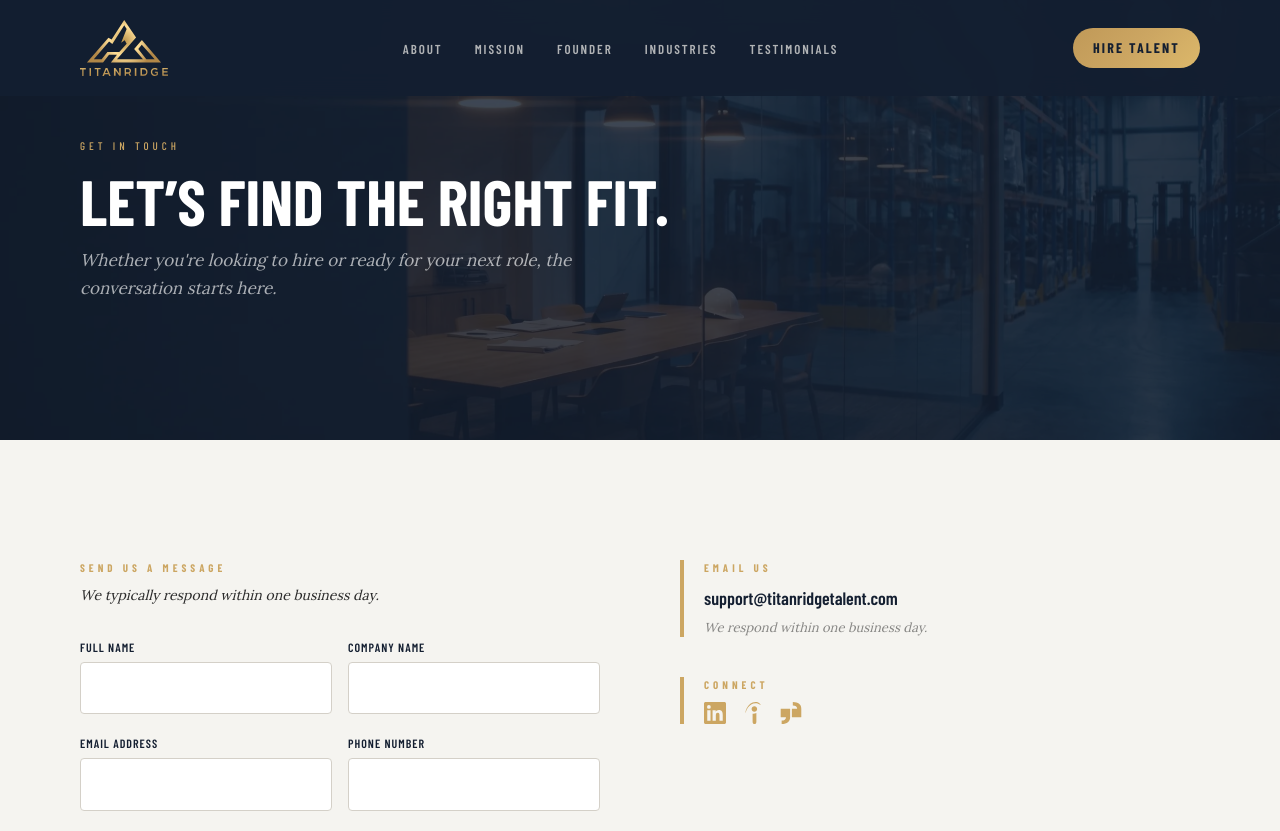
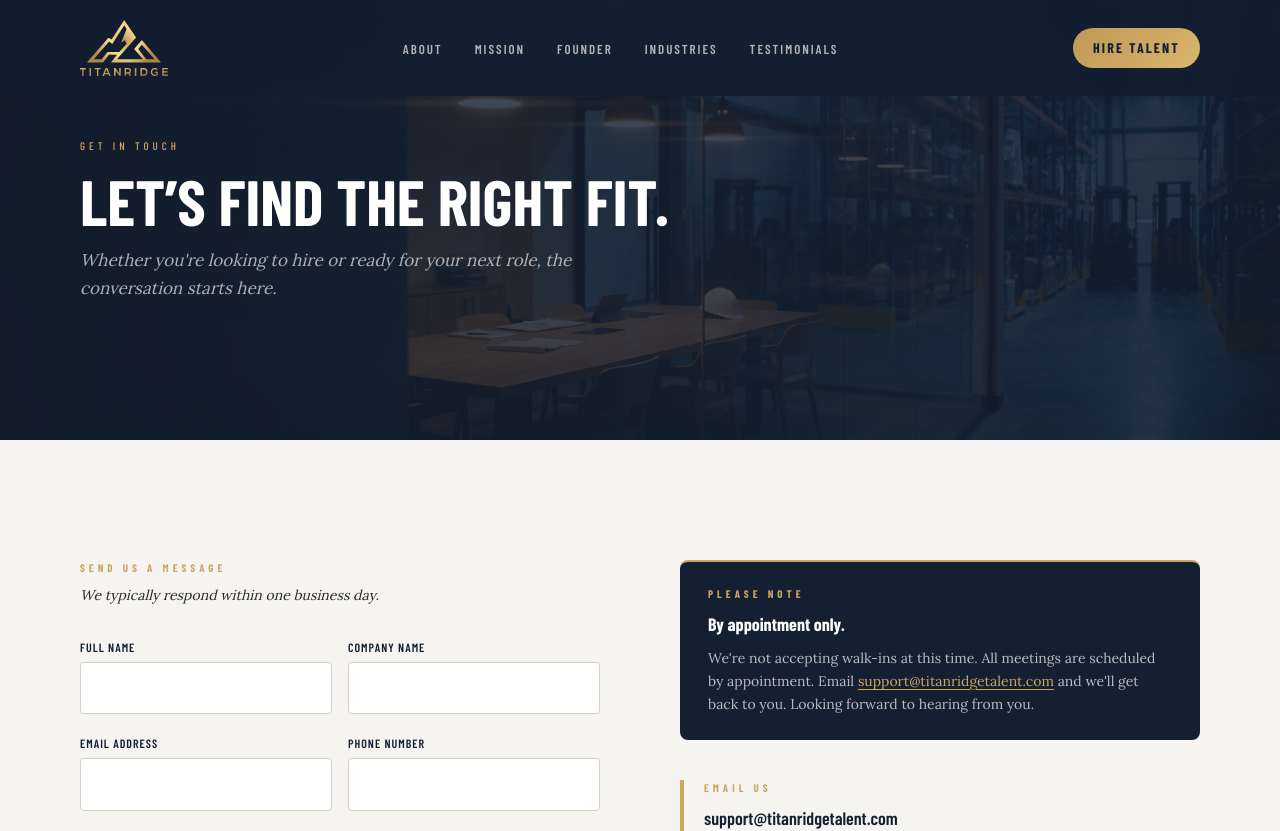
Before and after one commit to carter-stoddard/titanridgetalent, a Next.js app: page /contact in a window 1280 px wide. Shown: the top 831 px of the page. Built offline with nearby package versions, Linux system fonts and the light colour scheme; a web font is replaced by a local one.

Commit message:
Add by-appointment-only notice on contact page

```diff
--- a/src/components/contact/ContactMain.tsx
+++ b/src/components/contact/ContactMain.tsx
@@ -206,6 +206,59 @@ export default function ContactMain() {
           <div className="contact-info-col">
             <div className="flex flex-col" style={{ gap: "40px" }}>
               <div ref={setBlock(0)} style={{ opacity: 0 }}>
+                <div
+                  style={{
+                    backgroundColor: "#141F31",
+                    borderRadius: "8px",
+                    padding: "24px 28px",
+                    borderTop: "2px solid #CCA662",
+                  }}
+                >
+                  <p
+                    className="font-display font-bold uppercase"
+                    style={{
+                      fontSize: "11px",
+                      letterSpacing: "4px",
+                      color: "#CCA662",
+                      marginBottom: "10px",
+                    }}
+                  >
+                    Please Note
+                  </p>
+                  <p
+                    className="font-display font-bold"
+                    style={{
+                      fontSize: "18px",
+                      color: "#FFFFFF",
+                      lineHeight: 1.25,
+                      marginBottom: "12px",
+                    }}
+                  >
+                    By appointment only.
+                  </p>
+                  <p
+                    className="font-body"
+                    style={{
+                      fontSize: "14px",
+                      lineHeight: 1.65,
+                      color: "rgba(255, 255, 255, 0.7)",
+                    }}
+                  >
+                    We&apos;re not accepting walk-ins at this time. All
+                    meetings are scheduled by appointment. Email{" "}
+                    <a
+                      href="mailto:support@titanridgetalent.com"
+                      style={{ color: "#CCA662", textDecoration: "underline", textUnderlineOffset: "3px" }}
+                    >
+                      support@titanridgetalent.com
+                    </a>{" "}
+                    and we&apos;ll get back to you. Looking forward to hearing
+                    from you.
+                  </p>
+                </div>
+              </div>
+
+              <div ref={setBlock(1)} style={{ opacity: 0 }}>
               <InfoBlock
                 label="Email Us"
                 descriptor="We respond within one business day."
@@ -224,7 +277,7 @@ export default function ContactMain() {
               </InfoBlock>
               </div>
 
-              <div ref={setBlock(1)} style={{ opacity: 0 }}>
+              <div ref={setBlock(2)} style={{ opacity: 0 }}>
               <InfoBlock label="Connect">
                 <div
                   className="flex items-center"
```
